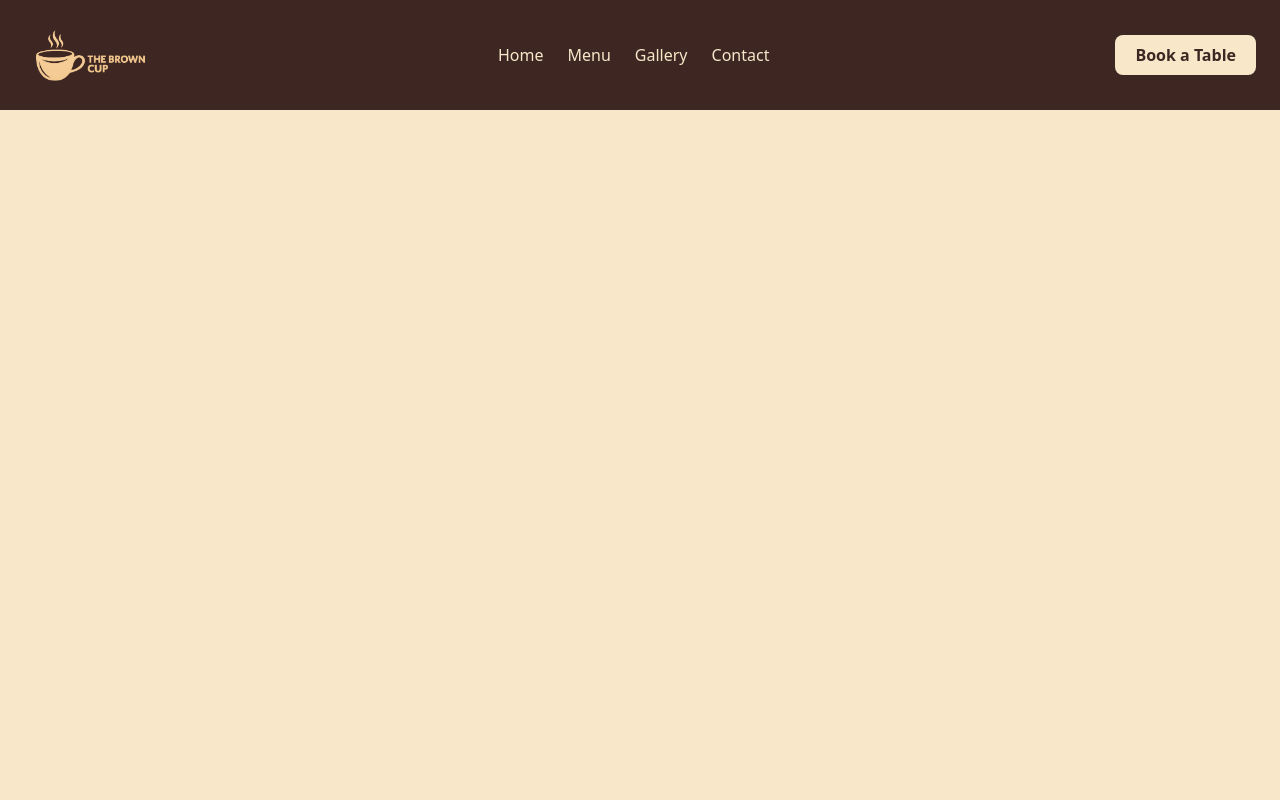
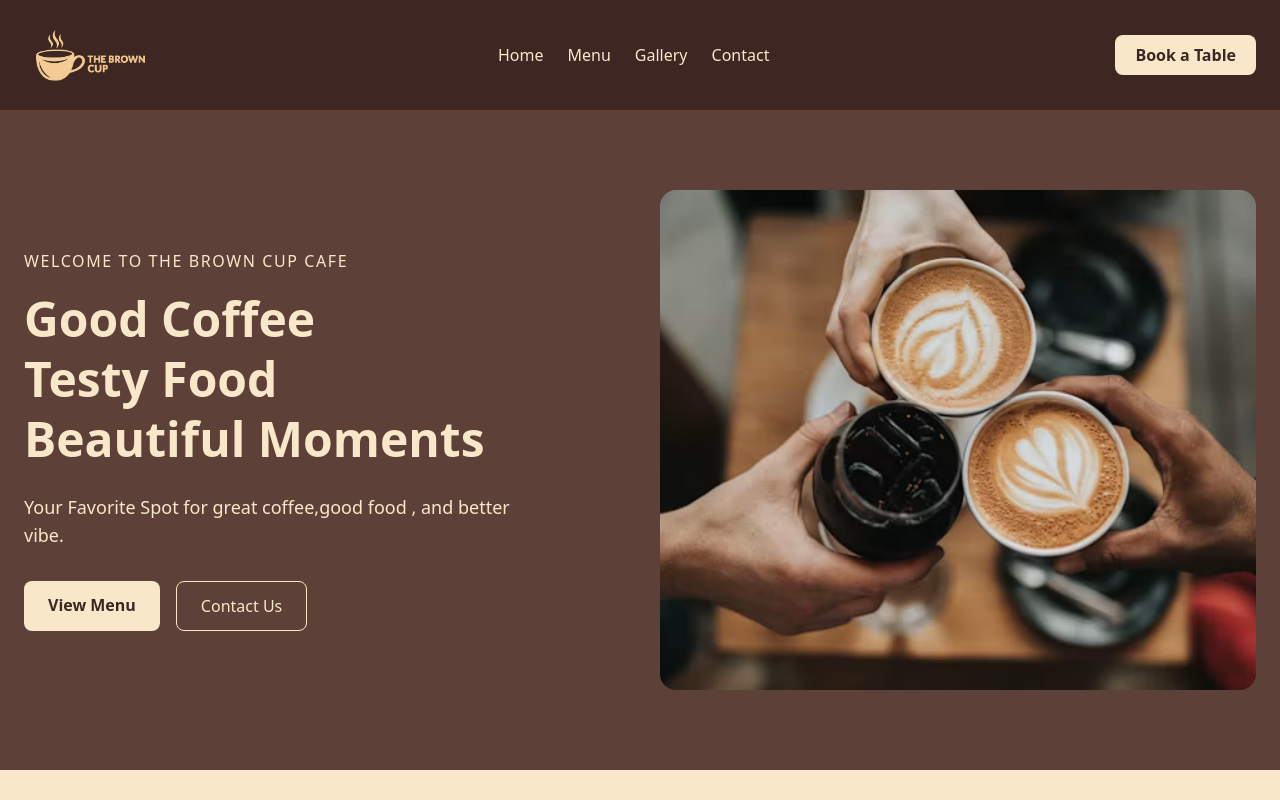
Before and after one commit to 18-JahirKhan/The-Brown-Cup--Cafe-Project, a plain HTML site: page index.html in a window 1280 px wide. Drawn offline with nearby package versions, Linux system fonts and the light colour scheme.

Commit message:
hero section

```diff
--- a/index.html
+++ b/index.html
@@ -29,9 +29,60 @@
                class="bg-[#F8E7C9] text-[#3E2723] px-5 py-2 rounded-lg font-semibold">
                 Book a Table
             </a>
+        </nav>
+    </header>
 
-        </nav>
+      <!-- hero section -->
+    <section class="min-h-[600px] flex items-center bg-[#5D4037]">
 
-    </header>
+        <div class="max-w-7xl mx-auto px-6 py-20 grid md:grid-cols-2 gap-10 items-center">
+
+
+
+            <div class="text-[#F8E7C9]">
+
+                <p class="uppercase tracking-widest mb-4">
+                    Welcome to The Brown cup Cafe
+                </p>
+
+                <h2 class="text-5xl md:text-5xl font-bold leading-tight mb-6 gap-7">
+                    Good Coffee
+                    <br>
+                    Testy Food
+                    <br>
+                    Beautiful Moments
+                </h2>
+
+                <p class="text-lg mb-8 max-w-lg">
+                   Your Favorite Spot for great coffee,good food ,  and better vibe.
+                </p>
+
+                <div class="flex gap-4">
+
+                    <a href="menu.html"
+                       class="bg-[#F8E7C9] text-[#3E2723] px-6 py-3 rounded-lg font-semibold">
+                        View Menu
+                    </a>
+
+                    <a href="contact.html"
+                       class="border border-[#F8E7C9] px-6 py-3 rounded-lg">
+                        Contact Us
+                    </a>
+
+                </div>
+
+            </div>
+
+            <div class="w-full h-[]">
+                <img
+                    src="photo-1495474472287-4d71bcdd2085.avif"alt="Coffee cup on a cafe table"class="rounded-2xl w-full h-[500px] object-cover"
+                >
+            </div>
+
+        </div>
+
+    </section>
+
+
 </body>
 </html>
```
Also changed, not shown: img/photo-1495474472287-4d71bcdd2085.avif (added), img/photo-1509042239860-f550ce710b93.avif (added), img/photo-1511920170033-f8396924c348.avif (added), photo-1495474472287-4d71bcdd2085.avif (added).
